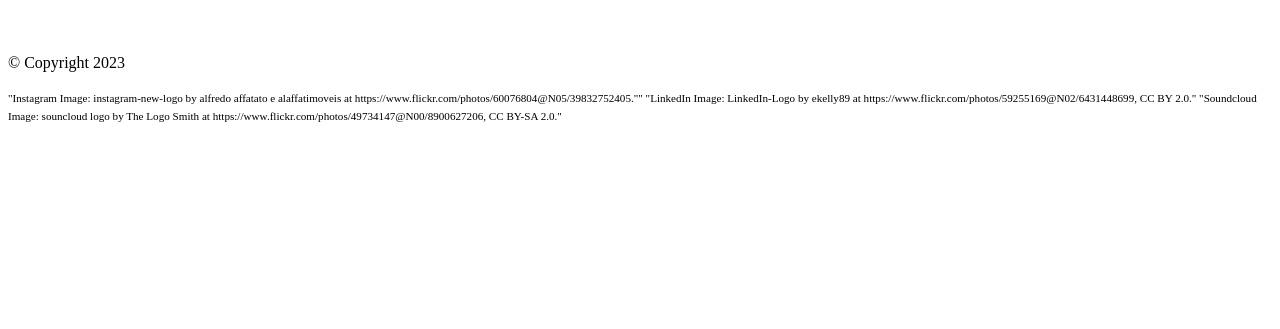
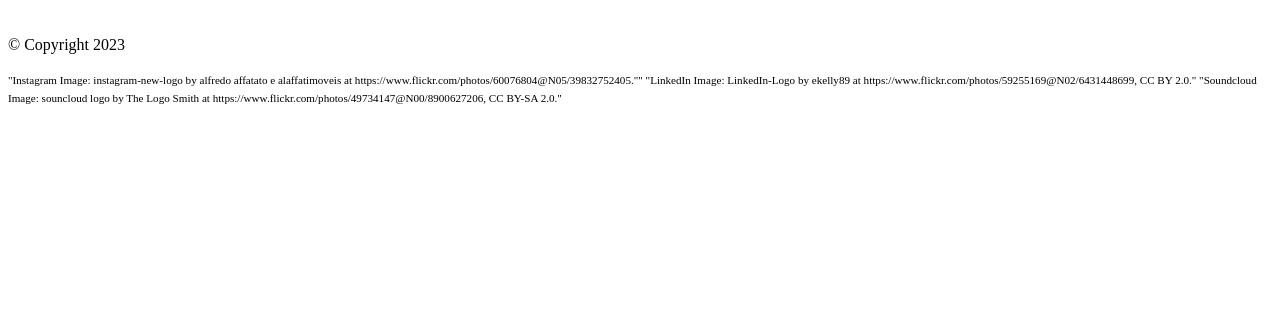
Before and after one commit to rianfevans/lis351-rianfevans.github.io, a plain HTML site: page index.html in a window 1280 px wide. Shown: the part 471-800 px from the top of the page. Drawn offline with Linux system fonts and the light colour scheme.

Commit message:
Update index.html

```diff
--- a/index.html
+++ b/index.html
@@ -33,11 +33,11 @@
 					<a href="https://soundcloud.com/user-154733216"><img src="file:///Users/rianevans/Desktop/%20%20%20%20%20%20%20%20%20/SNR%20SECOND%20/LIS%20351/lis351website/soundcloudlogogif.gif" alt="soundcloud link" style="width:75px;height:45px;"><br><br></a>
 
 	</body>
-			<br>
+
 
 			<br>
 			<p>&copy; Copyright 2023</p>
 
-			<body><p><small><small>"Instagram Image: instagram-new-logo by alfredo affatato e alaffatimoveis at https://www.flickr.com/photos/60076804@N05/39832752405.""  "LinkedIn Image: LinkedIn-Logo by ekelly89 at https://www.flickr.com/photos/59255169@N02/6431448699, CC BY 2.0."  "Soundcloud Image: souncloud logo by The Logo Smith at https://www.flickr.com/photos/49734147@N00/8900627206, CC BY-SA 2.0."</small></p></body>
+			<body><small><small>"Instagram Image: instagram-new-logo by alfredo affatato e alaffatimoveis at https://www.flickr.com/photos/60076804@N05/39832752405.""  "LinkedIn Image: LinkedIn-Logo by ekelly89 at https://www.flickr.com/photos/59255169@N02/6431448699, CC BY 2.0."  "Soundcloud Image: souncloud logo by The Logo Smith at https://www.flickr.com/photos/49734147@N00/8900627206, CC BY-SA 2.0."</small></p></body>
 
 </html>
```
